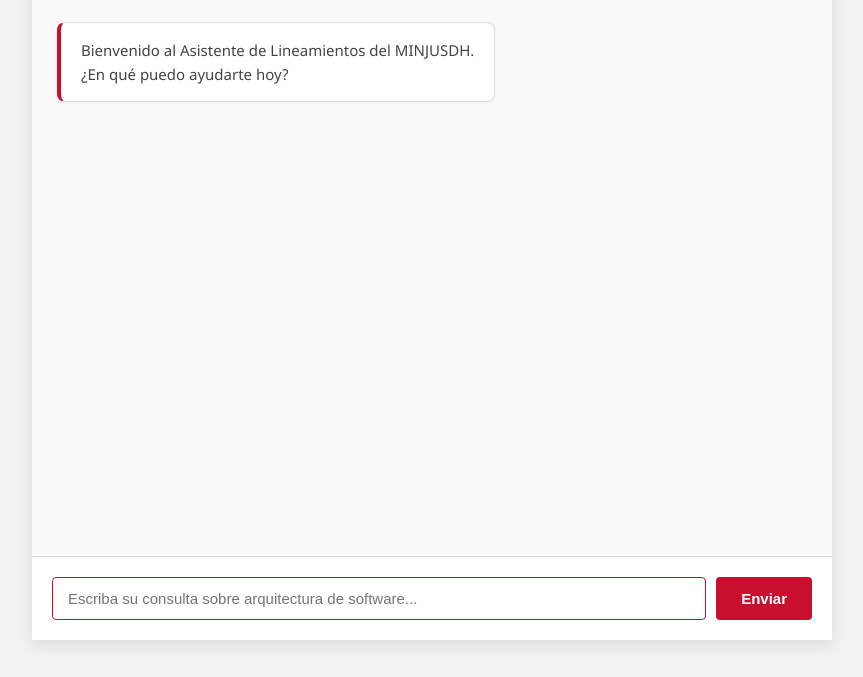
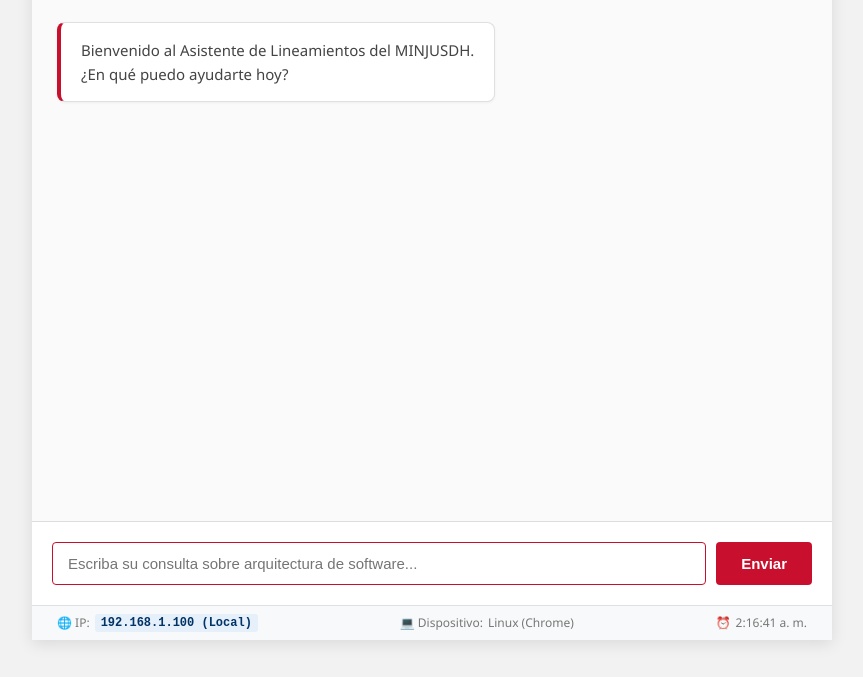
Before and after one commit to systemyuri/asistente-rag-minjus, a plain HTML site: page public/index.html in a window 1280 px wide. Shown: the part 123-800 px from the top of the page, without its empty margins (208-1071 px from the left). Drawn offline with nearby package versions, Linux system fonts and the light colour scheme; no server answers.

Commit message:
ajustes en el formato de respuesta

```diff
--- a/public/index.html
+++ b/public/index.html
@@ -50,7 +50,6 @@
         justify-content: space-between;
         border-bottom: 2px solid var(--gris-fondo);
       }
-
       .logo-institucional {
         display: flex;
         align-items: center;
@@ -216,7 +215,6 @@
         font-weight: 700;
       }
 
-      /* ESTILO DE LA CITA CLICKEABLE */
       .cita-fuente {
         display: inline-block;
         background-color: #fdf2f2;
@@ -227,7 +225,7 @@
         border-radius: 4px;
         margin-top: 8px;
         border: 1px solid #f5c2c7;
-        cursor: pointer; /* Indica que se puede hacer clic */
+        cursor: pointer;
         transition: all 0.2s;
       }
       .cita-fuente:hover {
@@ -242,7 +240,7 @@
       }
 
       /* =========================================
-         ESTILOS DEL TOAST (NOTIFICACIÓN FLOTANTE)
+         TOAST (NOTIFICACIÓN)
          ========================================= */
       #toast-container {
         position: fixed;
@@ -253,7 +251,6 @@
         flex-direction: column;
         gap: 10px;
       }
-
       .toast {
         background: #333;
         color: white;
@@ -268,7 +265,6 @@
         border-left: 4px solid var(--rojo-minjus);
         animation: slideIn 0.3s ease-out forwards;
       }
-
       .toast-icon {
         font-size: 20px;
       }
@@ -277,7 +273,6 @@
         margin-bottom: 3px;
         font-size: 15px;
       }
-
       @keyframes slideIn {
         from {
           transform: translateX(100%);
@@ -288,7 +283,6 @@
           opacity: 1;
         }
       }
-
       @keyframes slideOut {
         from {
           transform: translateX(0);
@@ -299,12 +293,42 @@
           opacity: 0;
         }
       }
-
       .toast.hiding {
         animation: slideOut 0.3s ease-in forwards;
       }
 
-      /* ESTILOS PARA IMPRESIÓN */
+      /* =========================================
+         NUEVO: PIE DE PÁGINA DE AUDITORÍA (FOOTER)
+         ========================================= */
+      .chat-footer {
+        background: #f8f9fa;
+        padding: 8px 25px;
+        border-top: 1px solid #e0e0e0;
+        font-size: 0.75rem;
+        color: #777;
+        display: flex;
+        justify-content: space-between;
+        align-items: center;
+        flex-wrap: wrap; /* Para que quepa en móviles */
+        gap: 10px;
+      }
+      .chat-footer span {
+        display: flex;
+        align-items: center;
+        gap: 5px;
+      }
+      .chat-footer .badge-ip {
+        background: #e6f0fa;
+        color: #003366;
+        padding: 2px 6px;
+        border-radius: 3px;
+        font-family: monospace;
+        font-weight: bold;
+      }
+
+      /* =========================================
+         ESTILOS PARA IMPRESIÓN
+         ========================================= */
       @media print {
         body {
           background: white;
@@ -321,7 +345,8 @@
         .chat-input,
         .acciones-header,
         .acciones-mensaje,
-        #toast-container {
+        #toast-container,
+        .chat-footer {
           display: none !important;
         }
         .chat-messages {
@@ -341,7 +366,6 @@
     </style>
   </head>
   <body>
-    <!-- Contenedor para las notificaciones flotantes -->
     <div id="toast-container"></div>
 
     <div class="chat-container" id="chat-container">
@@ -379,6 +403,19 @@
         />
         <button id="btn-enviar" onclick="enviarMensaje()">Enviar</button>
       </div>
+
+      <!-- NUEVO: FOOTER DE AUDITORÍA -->
+      <div class="chat-footer">
+        <span title="Dirección IP pública de tu conexión"
+          >🌐 IP: <span class="badge-ip" id="footer-ip">Cargando...</span></span
+        >
+        <span title="Sistema Operativo y Navegador detectados"
+          >💻 Dispositivo: <span id="footer-so">Detectando...</span></span
+        >
+        <span title="Fecha y hora de la consulta"
+          >⏰ <span id="footer-hora"></span
+        ></span>
+      </div>
     </div>
 
     <script>
@@ -386,6 +423,56 @@
       const MENSAJE_BIENVENIDA =
         "Bienvenido al Asistente de Lineamientos del MINJUSDH.<br>¿En qué puedo ayudarte hoy?";
 
+      // =========================================
+      // INICIALIZACIÓN DEL FOOTER (IP y Dispositivo)
+      // =========================================
+      document.addEventListener("DOMContentLoaded", () => {
+        // 1. Hora local en tiempo real
+        const actualizarHora = () => {
+          const ahora = new Date();
+          document.getElementById("footer-hora").textContent =
+            ahora.toLocaleTimeString("es-PE");
+        };
+        actualizarHora();
+        setInterval(actualizarHora, 1000); // Se actualiza cada segundo
+
+        // 2. Detección del Sistema Operativo y Navegador (Real)
+        const userAgent = navigator.userAgent;
+        let dispositivo = "PC / Escritorio";
+        let navegador = "Desconocido";
+
+        if (/android/i.test(userAgent)) dispositivo = "Móvil Android";
+        else if (/iPad|iPhone|iPod/.test(userAgent))
+          dispositivo = "iOS (Apple)";
+        else if (/Windows/i.test(userAgent)) dispositivo = "Windows PC";
+        else if (/Mac/i.test(userAgent)) dispositivo = "Mac";
+        else if (/Linux/i.test(userAgent)) dispositivo = "Linux";
+
+        if (userAgent.includes("Chrome")) navegador = "Chrome";
+        else if (userAgent.includes("Firefox")) navegador = "Firefox";
+        else if (userAgent.includes("Safari") && !userAgent.includes("Chrome"))
+          navegador = "Safari";
+        else if (userAgent.includes("Edge")) navegador = "Edge";
+
+        document.getElementById("footer-so").textContent =
+          `${dispositivo} (${navegador})`;
+
+        // 3. Obtener la IP PÚBLICA REAL usando una API gratuita
+        fetch("https://api.ipify.org?format=json")
+          .then((response) => response.json())
+          .then((data) => {
+            document.getElementById("footer-ip").textContent = data.ip;
+          })
+          .catch(() => {
+            // Si falla la red, simulamos una IP institucional (Plan B)
+            document.getElementById("footer-ip").textContent =
+              "192.168.1.100 (Local)";
+          });
+      });
+
+      // =========================================
+      // RESTO DE FUNCIONES (Chat, Copiar, Imprimir)
+      // =========================================
       window.onload = function () {
         reiniciarChat();
       };
@@ -470,7 +557,6 @@
         return nuevoMensaje;
       }
 
-      // Agregamos un "title" para que el usuario sepa que puede hacer clic
       function formatearRespuesta(texto) {
         let html = marked.parse(texto);
         html = html.replace(
@@ -494,7 +580,6 @@
         const btnImprimir = contenedorMensaje.querySelector(".btn-imprimir");
         const citas = contenedorMensaje.querySelectorAll(".cita-fuente");
 
-        // Evento para Copiar
         if (btnCopiar) {
           btnCopiar.onclick = () => {
             const textoParaCopiar = contenedorMensaje.innerText
@@ -511,7 +596,6 @@
           };
         }
 
-        // Evento para Imprimir
         if (btnImprimir) {
           btnImprimir.onclick = () => {
             const ventanaImpresion = window.open(
@@ -543,7 +627,6 @@
           };
         }
 
-        // NUEVO EVENTO: Clic en las Citas (Descarga simulada)
         citas.forEach((cita) => {
           cita.onclick = () => {
             const nombreDocumento = cita.innerText.replace("📄 ", "").trim();
@@ -552,14 +635,10 @@
         });
       }
 
-      // =========================================
-      // FUNCIÓN PARA MOSTRAR EL TOAST (NOTIFICACIÓN)
-      // =========================================
       function mostrarToast(nombreDocumento) {
         const container = document.getElementById("toast-container");
         const toast = document.createElement("div");
         toast.className = "toast";
-
         toast.innerHTML = `
           <div class="toast-icon">🚧</div>
           <div class="toast-content">
@@ -567,10 +646,7 @@
             <span>El documento "<b>${nombreDocumento}</b>" estará disponible para descarga en la próxima versión del sistema.</span>
           </div>
         `;
-
         container.appendChild(toast);
-
-        // Auto-eliminar después de 4 segundos
         setTimeout(() => {
           toast.classList.add("hiding");
           setTimeout(() => toast.remove(), 300);
```
